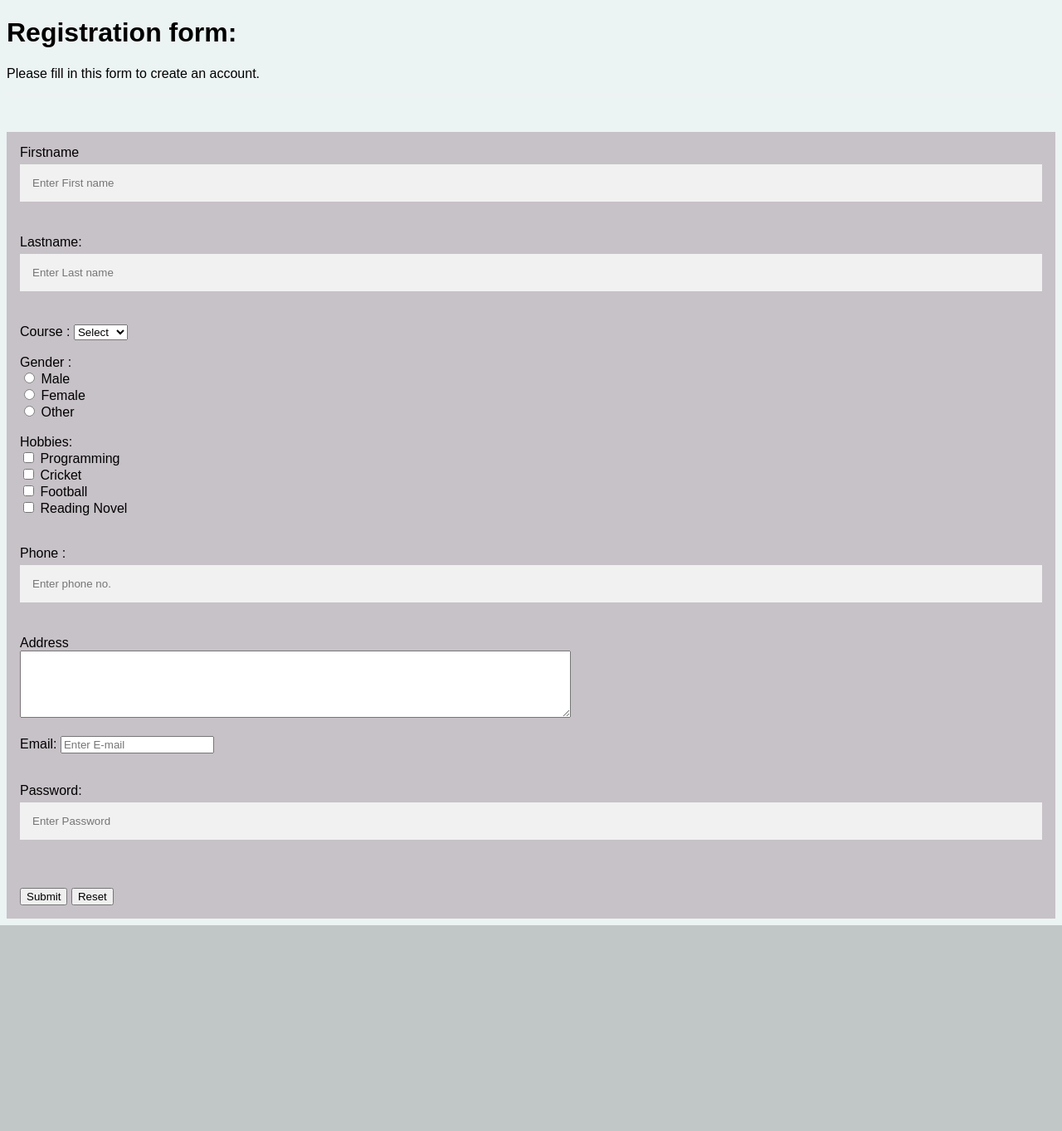
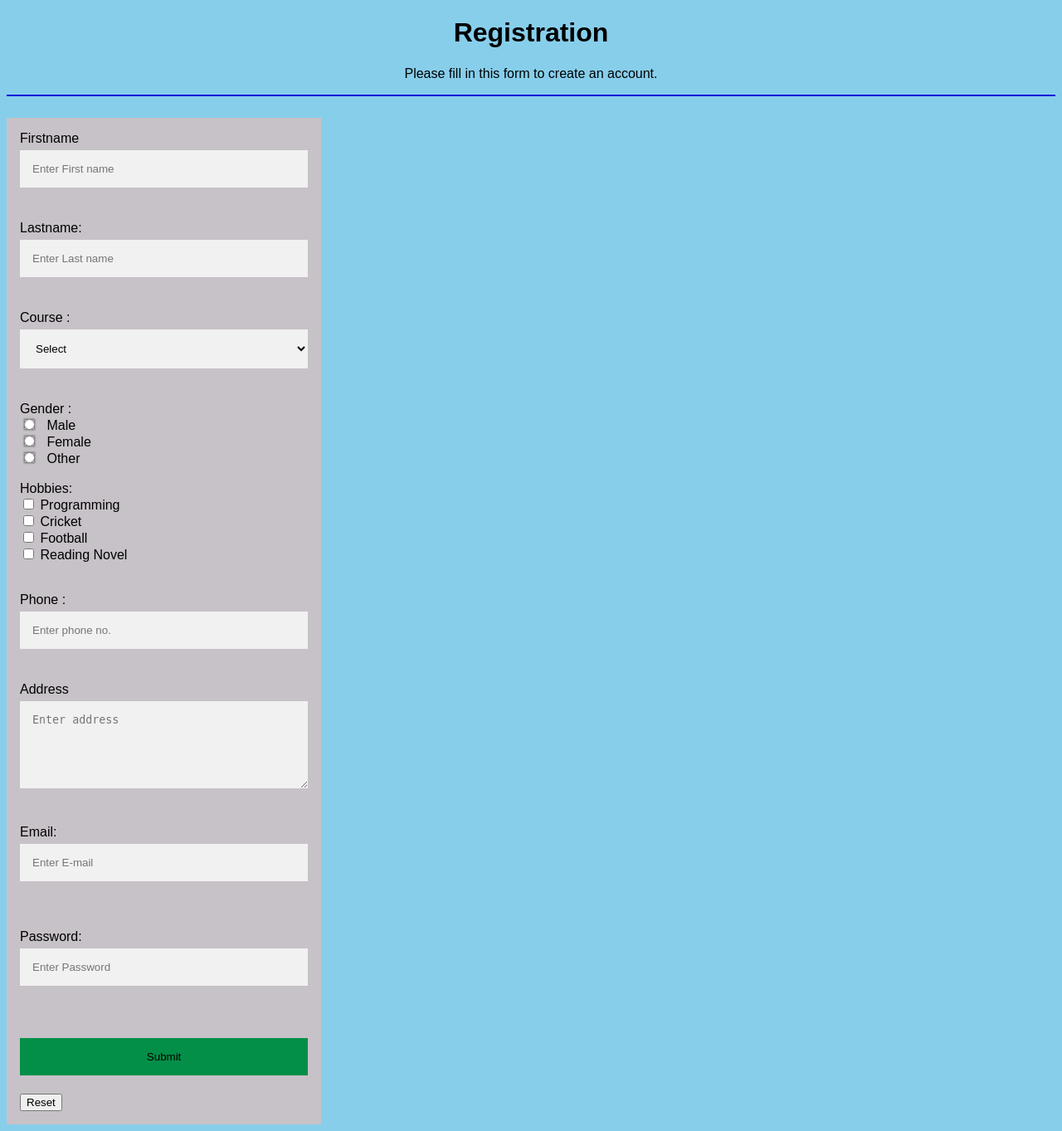
Before and after one commit to skpal89/Learning, a PHP site: page /registration.php in a window 1280 px wide. Shown: the whole page at 83% size. Before the commit the page ends 1115 px from the top, so only its background shows below. Run offline with PHP 8.4, Linux system fonts and the light colour scheme.

Commit message:
modification in css

```diff
--- a/registration.php
+++ b/registration.php
@@ -112,8 +112,7 @@
 <style>
 body {
   font-family: Arial, Helvetica, sans-serif;
-  background-color:#ecf3f3;
-
+  background-color:skyblue;
 }
 
 * {
@@ -125,11 +124,12 @@
   padding: 16px;
   background-color: #c7c2c7;
   border: 2px;
-  border-color:red;
+  border-color:black;
+  width: 30%;
 }
 
 /* Full-width input fields */
-input[type=text], input[type=password] {
+input[type=text], input[type=password],input[type=email], select, textarea {
   width: 100%;
   padding: 15px;
   margin: 5px 0 22px 0;
@@ -143,38 +143,31 @@
   outline: none;
 }
 
+input[type="radio"] {
+      background-color: #ff0000;
+      border: 2px solid #000000;
+      border-radius: 50%;
+      box-shadow: 0 0 2px rgba(0, 0, 0, 0.5);
+      padding: 8px;
+      margin-right: 10px;
+}
+
+
+input[type="submit"]{
+  width: 100%;
+  padding: 15px;
+  margin: 5px 0 22px 0;
+  display: inline-block;
+  border: none;
+  background: #048f49;
+}
+
+
 /* Overwrite default styles of hr */
 hr {
-  border: 1px solid #f1f1f1;
-  margin-bottom: 25px;
+  border: 1px solid #0a0ad7;
 }
 
-/* Set a style for the submit button */
-.registerbtn {
-  background-color: #04AA6D;
-  color: white;
-  padding: 16px 20px;
-  margin: 8px 0;
-  border: none;
-  cursor: pointer;
-  width: 100%;
-  opacity: 0.9;
-}
-
-.registerbtn:hover {
-  opacity: 1;
-}
-
-/* Add a blue text color to links */
-a {
-  color: dodgerblue;
-}
-
-/* Set a grey background color and center the text of the "sign in" section */
-.signin {
-  background-color: #f1f1f1;
-  text-align: center;
-}
 </style>
 <Title>
 Create a Registration form
@@ -182,8 +175,10 @@
 </Head>
 <Body>
 
-  <h1>Registration form:</h1>
+  <div align="center";><h1>Registration</h1>
     <p>Please fill in this form to create an account.</p>
+    </div>
+
     <hr>
 <br>
 <form action="" name="registration-page" method="post">
@@ -250,7 +245,7 @@
 <input type="text" placeholder="Enter phone no."name="phone" size="10" value="<?php echo $data['phone'] ?? ''?>"> <br> <br>
 Address
 <br>
-<textarea cols="80" rows="5"  name="address"><?php echo $data['address'] ?? ''?></textarea>
+<textarea cols="47" rows="5" placeholder="Enter address" name="address"><?php echo $data['address'] ?? ''?></textarea>
 <br> <br>
 Email:
 <input type="email" placeholder="Enter E-mail" id="email" name="email" value="<?php echo $data['e_mail'] ??''?>"> <br>
@@ -262,5 +257,6 @@
 <input type="reset" value="Reset">
 </div>
 </form>
+
 </Body>
 </Html>
```
